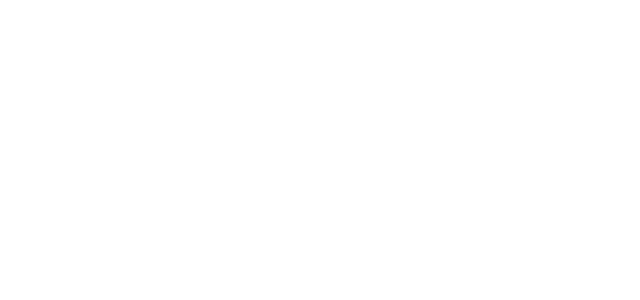
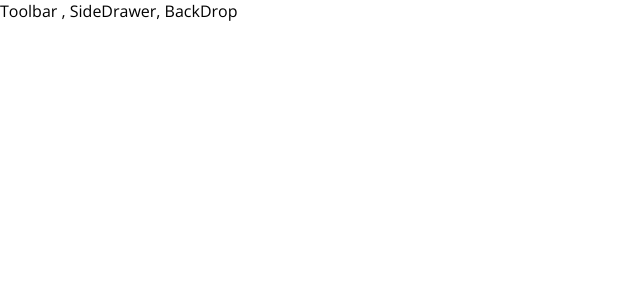
Before and after one commit to zavin27/Burger-Builder, a React app: page / in a window 1280 px wide. Shown: the top 300 px of the page, without its empty margins (0-640 px from the left). Built offline with nearby package versions, Linux system fonts and the light colour scheme.

Commit message:
added Layout Component + Auxilary Higher order component

```diff
--- a/src/App.js
+++ b/src/App.js
@@ -1,10 +1,15 @@
 import React, { Component } from 'react';
+import Layout from './components/Layout/Layout';
+
 
 class App extends Component {
   render() {
     return (
       <div>
+        <Layout>
 
+
+        </Layout>
       </div>
     );
   }
--- /dev/null
+++ b/src/components/Layout/Layout.js
@@ -0,0 +1,13 @@
+import React from 'react';
+import Aux from '../../hoc/Aux';
+
+const layout = (props) => (
+  <Aux>
+    <div>Toolbar , SideDrawer, BackDrop </div>
+    <main>
+      {props.children}
+    </main>
+  </Aux>
+);
+
+export default layout;
--- /dev/null
+++ b/src/hoc/Aux.js
@@ -0,0 +1,3 @@
+const aux = (props) => props.children;
+
+export default aux;
--- a/src/index.css
+++ b/src/index.css
@@ -1,5 +1,5 @@
 body {
   margin: 0;
   padding: 0;
-  font-family: sans-serif;
+  font-family: "Open Sans" , sans-serif;
 }
```
